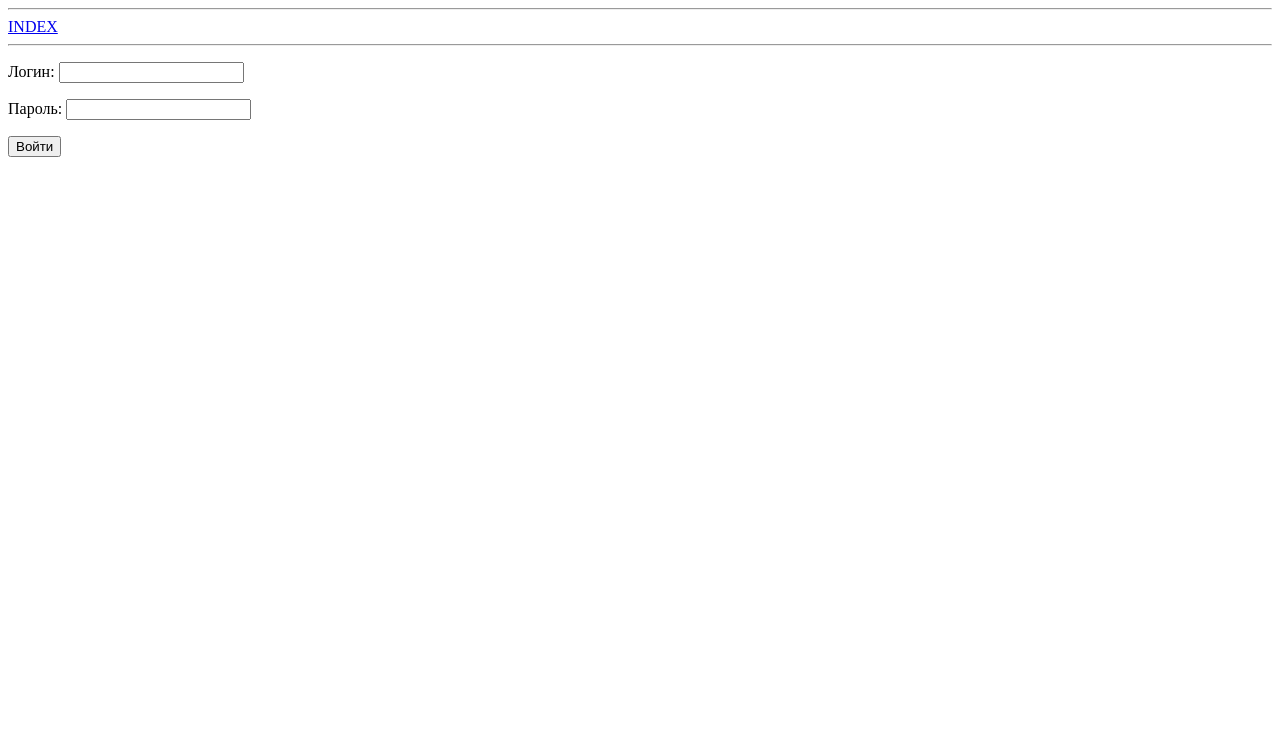
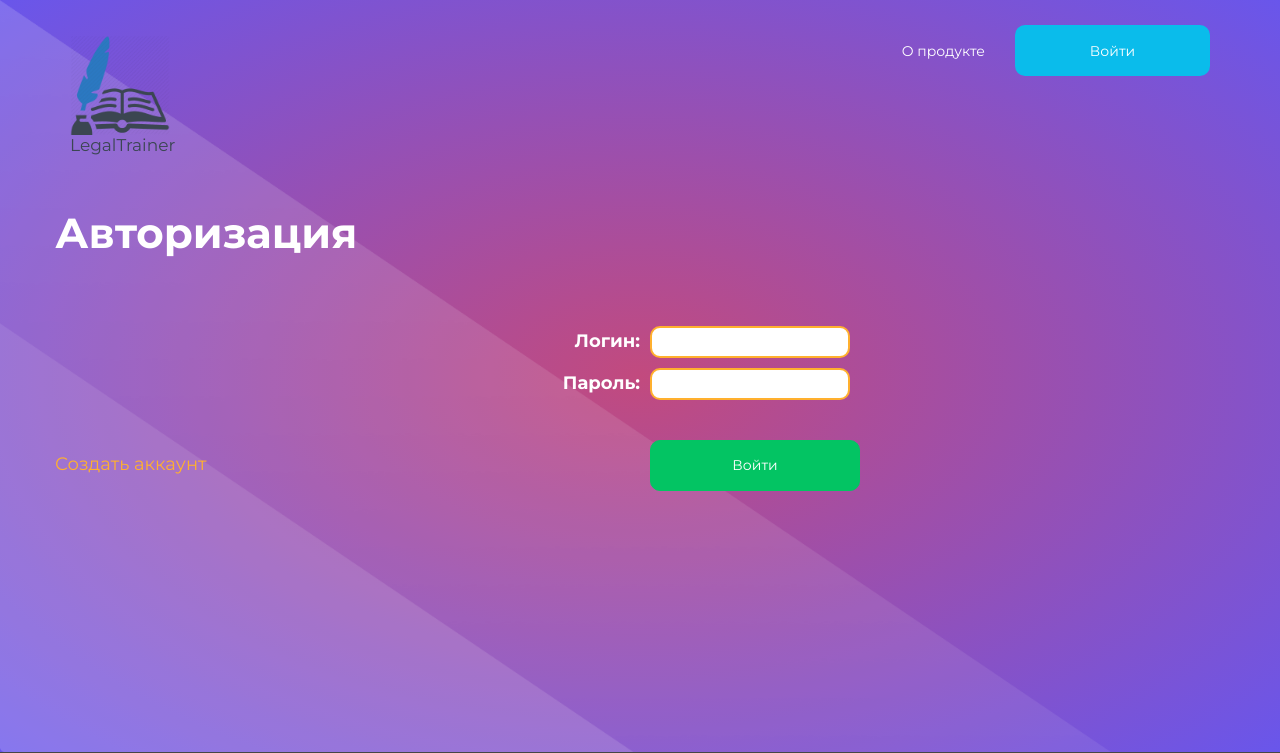
Before and after one commit to rYauheni/LegalTrainer, a Django app: page /login in a window 1280 px wide. Shown: the top 753 px of the page. Before the commit the page ends 157 px from the top, so only its background shows below. Run offline with Django 4.2, Linux system fonts and the light colour scheme; some libraries are stand-ins or nearby versions.

Commit message:
added stylesheet to the login.html template

```diff
--- /dev/null
+++ b/userprofile/static/userprofile/css/style_login.css
@@ -0,0 +1,129 @@
+.login {
+    display: flex;
+    flex-direction: column;
+}
+
+.login-header h1 {
+    font-family: 'Montserrat', sans-serif;
+    color: #fff;
+    font-weight: bold;
+    font-size: 42px;
+    margin-top: 60px;
+    margin-bottom: 40px;
+}
+
+.login-form {
+    display: flex;
+    flex-direction: column;
+    margin-top: 30px;
+}
+
+.form-content {
+    display: flex;
+    flex-direction: column;
+}
+
+.form-data {
+    display: flex;
+    flex-direction: row;
+    padding-bottom: 10px;
+}
+
+.form-label {
+    width: 50%;
+    text-align: right;
+    align-items: center;
+    margin-right: 10px;
+}
+
+.form-label label {
+    position: relative;
+    top: 50%;
+    transform: translateY(-50%);
+
+    font-family: 'Montserrat', sans-serif;
+    color: #fff;
+    font-size: 18px;
+}
+
+form-field {
+    width: 50%;
+    margin-left: 10px;
+}
+
+.form-field input {
+    background-color: #fff;
+    border: 2px solid #FFB02E;
+    border-radius: 10px;
+    width: 200px;
+
+    font-family: 'Montserrat', sans-serif;
+    color: #333333;
+    font-size: 18px;
+
+    padding-left: 5px;
+}
+
+.form-field input:hover {
+    border: 2px solid #CF8307;
+}
+
+.form-errors {
+    margin-left: 10px;
+    padding-left: 50%;
+
+    font-family: 'Montserrat', sans-serif;
+    color: #fff;
+    font-size: 14px;
+}
+
+
+.form-acts {
+    display: flex;
+    flex-direction: row;
+    margin-top: 30px;
+}
+
+.act-reg {
+    display: flex;
+    align-items: center;
+    width: 50%;
+    text-align: right;
+    margin-right: 10px;
+}
+
+.act-reg a {
+    font-family: 'Montserrat', sans-serif;
+    color: #FFB02E;
+    font-size: 18px;
+}
+
+.act-reg a:hover {
+    color: #CF8307;
+}
+
+.act-submit {
+    margin-right: 10px;
+}
+
+button {
+    -webkit-transition-duration: 0.4s;
+    transition-duration: 0.4s;
+
+    background-color: #03C463;
+    border: 1px solid #03C463;
+    border-radius: 10px;
+
+    width: 210px;
+    height: 51px;
+    color: white;
+}
+
+button:hover {
+    color: white;
+    background-color: #02E373;
+    border-radius: 20px;
+    -webkit-box-shadow: -1px 9px 46px -17px rgba(43, 43, 43, 1);
+    -moz-box-shadow: -1px 9px 46px -17px rgba(43, 43, 43, 1);
+    box-shadow: -1px 9px 46px -17px rgba(43, 43, 43, 1);
+}
--- a/userprofile/templates/userprofile/login.html
+++ b/userprofile/templates/userprofile/login.html
@@ -1,17 +1,48 @@
-{% extends 'userprofile/base.html' %}
+{% extends 'quiz/base.html' %}
+{% load static %}
 
 {% block title %}
-    Авторизация
+    LogIn
+{% endblock %}
+
+{% block head %}
+    <link rel="stylesheet" href="{% static 'userprofile/css/style_login.css' %}"/>
 {% endblock %}
 
 {% block content %}
-    <form method="post">
-        {% csrf_token %}
-<!--        {% for field in form %}-->
-<!--            <p><label class="form_label" for="{{ field.id_for_label }}">{{ field.label }}: </label></p>-->
-<!--            <div class="form-error">{{ field.errors }}</div>-->
-<!--        {% endfor %}-->
-        {{ form.as_p }}
-        <button type="submit">Войти</button>
-    </form>
+<div class="login">
+    <div class="login-header">
+        <h1>Авторизация</h1>
+    </div>
+    <div class="login-form">
+        <form method="post">
+            {% csrf_token %}
+            <div class="form-content">
+                {% for field in form %}
+                    <div class="form-data">
+                        <div class="form-label">
+                            <label for="{{ field.id_for_label }}">{{ field.label }}:</label>
+                        </div>
+                        <div class="form-field">
+                            {{ field }}
+                        </div>
+                    </div>
+                {% endfor %}
+            </div>
+            <div class="form-errors">
+                {% for message in messages %}
+                    <p>{{ message }}</p>
+                {% endfor %}
+            </div>
+            <div class="form-acts">
+                <div class="act-reg">
+                    <a href="{% url 'register_url' %}">Создать аккаунт</a>
+                </div>
+                <div class="act-submit">
+                    <button type="submit" name="login">Войти</button>
+                </div>
+            </div>
+        </form>
+    </div>
+</div>
 {% endblock %}
```
